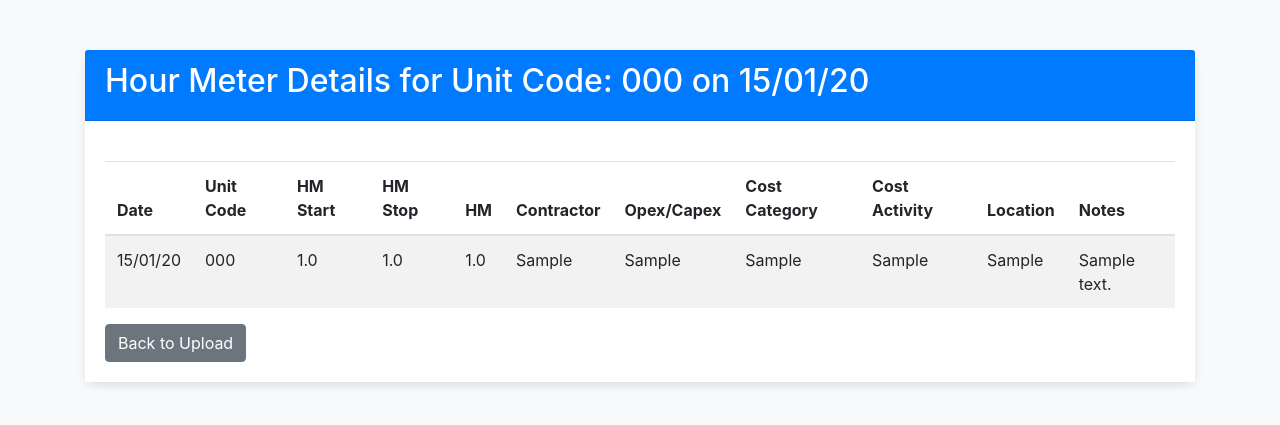
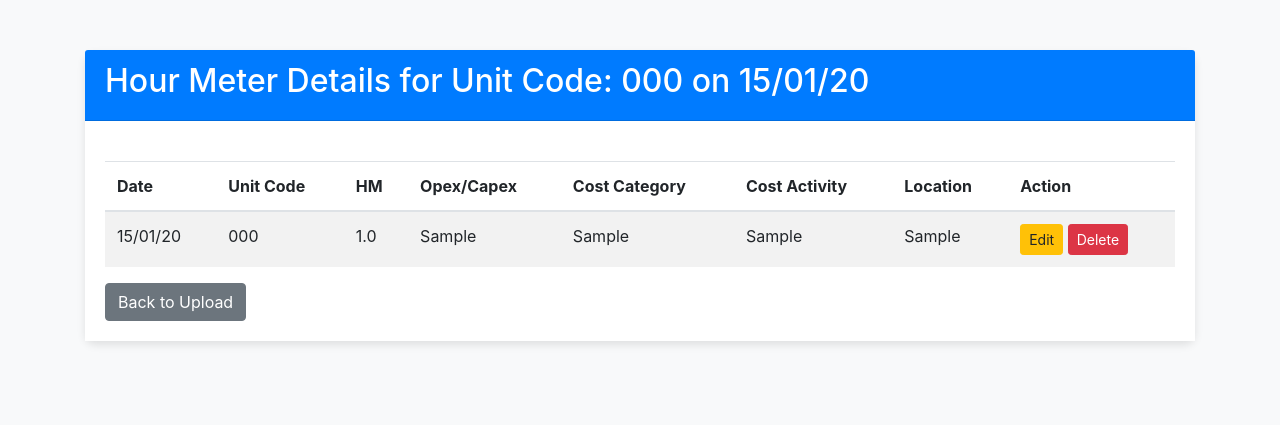
Before and after one commit to HibHaqqi/HMRecord, a Flask app: page /total-hour-meter-details/000/2020-01-15 in a window 1280 px wide. Shown: the top 425 px of the page. Run offline with Flask 3, Linux system fonts and the light colour scheme; the visitor is signed in with stand-in values (Sample User, id 1); tables that the repository leaves empty hold one stand-in row (values such as "Sample post"); some libraries are stand-ins or nearby versions.

Commit message:
edit for total unit

```diff
--- a/app/config.py
+++ b/app/config.py
@@ -5,5 +5,5 @@ load_dotenv()
 class Config:
     """Base configuration."""
     SECRET_KEY = os.environ.get('SECRET_KEY') or 'your_default_secret_key'
-    SQLALCHEMY_DATABASE_URI =   os.environ.get('DATABASE_URL')
+    SQLALCHEMY_DATABASE_URI =  'postgresql://postgres:rahasia@localhost:5432/hmrecord'
     SQLALCHEMY_TRACK_MODIFICATIONS = False
--- a/app/controller/validate_controller.py
+++ b/app/controller/validate_controller.py
@@ -35,6 +35,7 @@ def edit_hour_meter(id):
 
     if request.method == 'POST':
         # Get data from the form
+        unit_code = request.form.get('unit_code')
         hm_start = request.form.get('hm_start')
         hm_stop = request.form.get('hm_stop')
         hm = request.form.get('hm')
@@ -46,7 +47,7 @@ def edit_hour_meter(id):
 
         try:
             # Call the edit service
-            message = DataValidate.edit_hour_meter_record(id, hm_start, hm_stop, hm, opex_capex, cost_category, cost_activity, location, notes)
+            message = DataValidate.edit_hour_meter_record(id, unit_code,hm_start, hm_stop, hm, opex_capex, cost_category, cost_activity, location, notes)
             flash(message)
             return redirect(url_for('eqp.upload'))  # Redirect to a relevant route after editing
         except Exception as e:
--- a/app/services/validate_service.py
+++ b/app/services/validate_service.py
@@ -75,7 +75,7 @@ class DataValidate :
     } for record in result]
 
      return details
-   def edit_hour_meter_record(id, hm_start, hm_stop, hm, opex_capex, cost_category, cost_activity, location, notes):
+   def edit_hour_meter_record(id, unit_code, hm_start, hm_stop, hm, opex_capex, cost_category, cost_activity, location, notes):
       # Fetch the record by ID
     record = Equipment.query.get(id)
 
@@ -83,6 +83,7 @@ class DataValidate :
         raise ValueError("Record not found.")
 
     # Update the record fields
+    record.unit_code = unit_code
     record.hm_start = hm_start
     record.hm_stop = hm_stop
     record.hm = hm
--- a/app/templates/edit_hour_meter.html
+++ b/app/templates/edit_hour_meter.html
@@ -10,6 +10,10 @@
     <div class="container mt-5">
         <h2>Edit Hour Meter Record</h2>
         <form action="{{ url_for('val.edit_hour_meter', id=record.id) }}" method="POST">
+            <div class="form-group">
+                <label for="unit_code">Code Unit:</label>
+                <input type="text" step="any" class="form-control" id="unit_code" name="unit_code" value="{{ record.unit_code }}" required>
+            </div>
             <div class="form-group">
                 <label for="hm_start">HM Start:</label>
                 <input type="number" step="any" class="form-control" id="hm_start" name="hm_start" value="{{ record.hm_start }}" required>
--- a/app/templates/total_hour_meter_details.html
+++ b/app/templates/total_hour_meter_details.html
@@ -42,15 +42,12 @@
                         <tr>
                             <th>Date</th>
                             <th>Unit Code</th>
-                            <th>HM Start</th>
-                            <th>HM Stop</th>
                             <th>HM</th>
-                            <th>Contractor</th>
                             <th>Opex/Capex</th>
                             <th>Cost Category</th>
                             <th>Cost Activity</th>
                             <th>Location</th>
-                            <th>Notes</th>
+                            <th>Action</th>
                         </tr>
                     </thead>
                     <tbody>
@@ -58,15 +55,17 @@
                             <tr>
                                 <td>{{ item.date }}</td>
                                 <td>{{ item.unit_code }}</td>
-                                <td>{{ item.hm_start }}</td>
-                                <td>{{ item.hm_stop }}</td>
                                 <td>{{ item.hm }}</td>
-                                <td>{{ item.contractor }}</td>
                                 <td>{{ item.opex_capex }}</td>
                                 <td>{{ item.cost_category }}</td>
                                 <td>{{ item.cost_activity }}</td>
                                 <td>{{ item.location }}</td>
-                                <td>{{ item.notes }}</td>
+                                <td>
+                                    <a href="{{ url_for('val.edit_hour_meter', id=item.id) }}" class="btn btn-warning btn-sm">Edit</a>
+                                    <form action="{{ url_for('val.delete_hour_meter', id=item.id) }}" method="POST" style="display:inline;">
+                                        <button type="submit" class="btn btn-danger btn-sm" onclick="return confirm('Are you sure you want to delete this record?');">Delete</button>
+                                    </form>
+                                </td>
                             </tr>
                         {% else %}
                             <tr>
```
